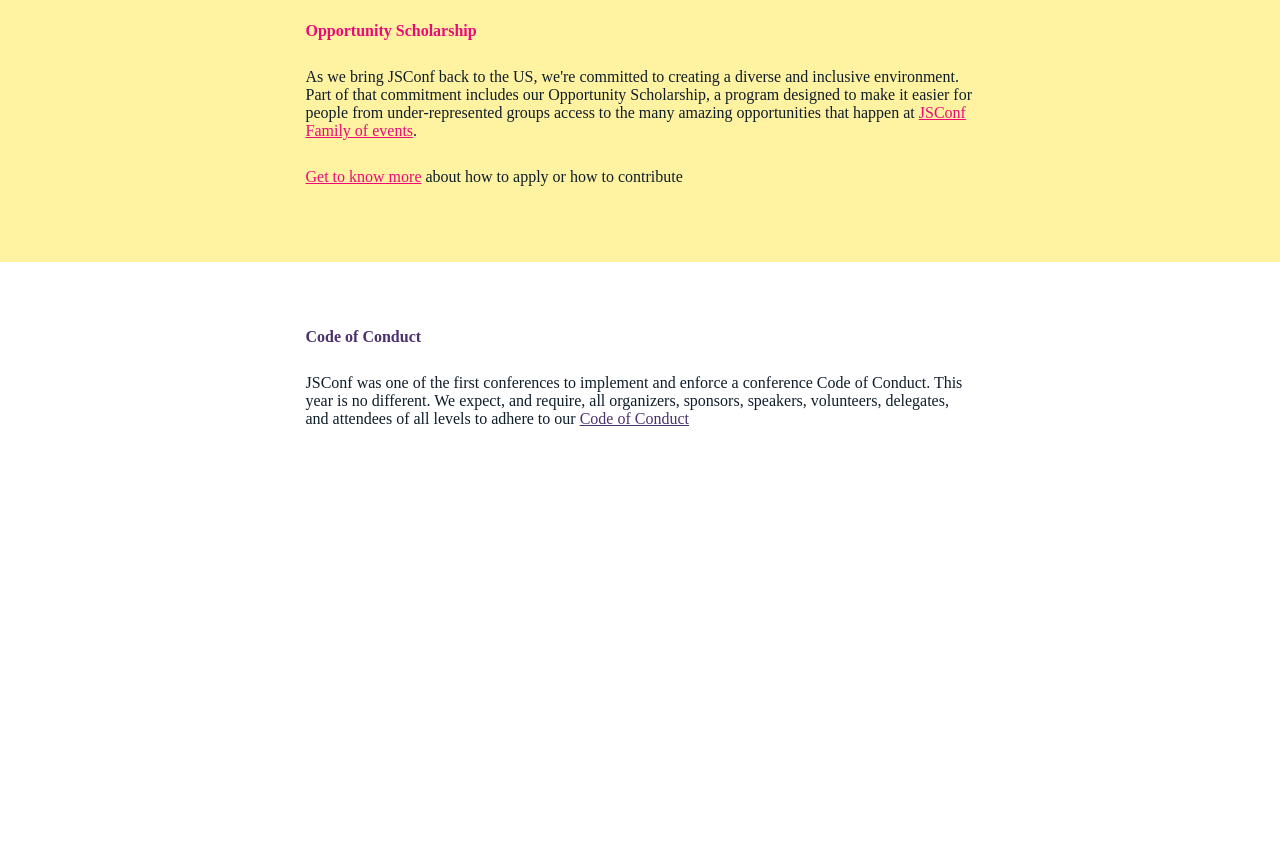
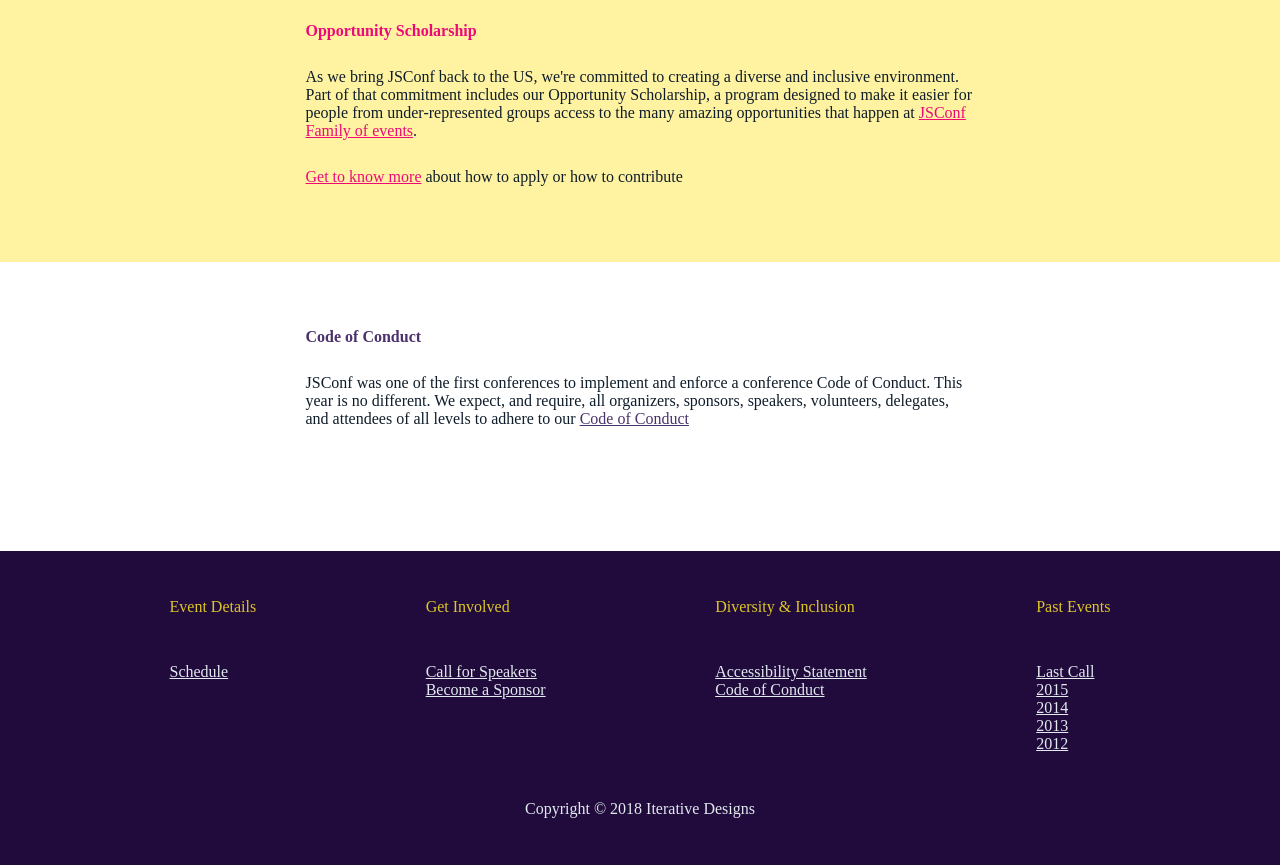
Before and after one commit to dlindahl/2018.jsconf.us, a Gatsby site: page / in a window 1280 px wide. Shown: the part 1363-2228 px from the top of the page. Before the commit the page ends 1791 px from the top, so only its background shows below. Built offline with nearby package versions, Linux system fonts and the light colour scheme; Gatsby itself is replaced by a stand-in of ours.

Commit message:
Add Footer back to DefaultLayout

```diff
--- a/src/components/Footer/Footer.css
+++ b/src/components/Footer/Footer.css
@@ -1,8 +1,8 @@
 @import '../../layouts/variables.css';
 
 .Footer {
-  background: var(--dark);
-  color: var(--light-darker);
+  background: var(--accent-darker);
+  color: var(--light);
   margin-top: var(--spacer-xl);
 }
 
--- a/src/layouts/DefaultLayout.js
+++ b/src/layouts/DefaultLayout.js
@@ -1,5 +1,6 @@
 import classnames from 'classnames'
 import { element, node, string } from 'prop-types'
+import Footer from '../components/Footer'
 import Head from 'react-helmet'
 import React from 'react'
 
@@ -17,6 +18,7 @@
       />
       <header className={headerCls}>{hero}</header>
       <main className="DefaultLayout-Content">{children}</main>
+      <Footer/>
     </div>
   )
 }
```
